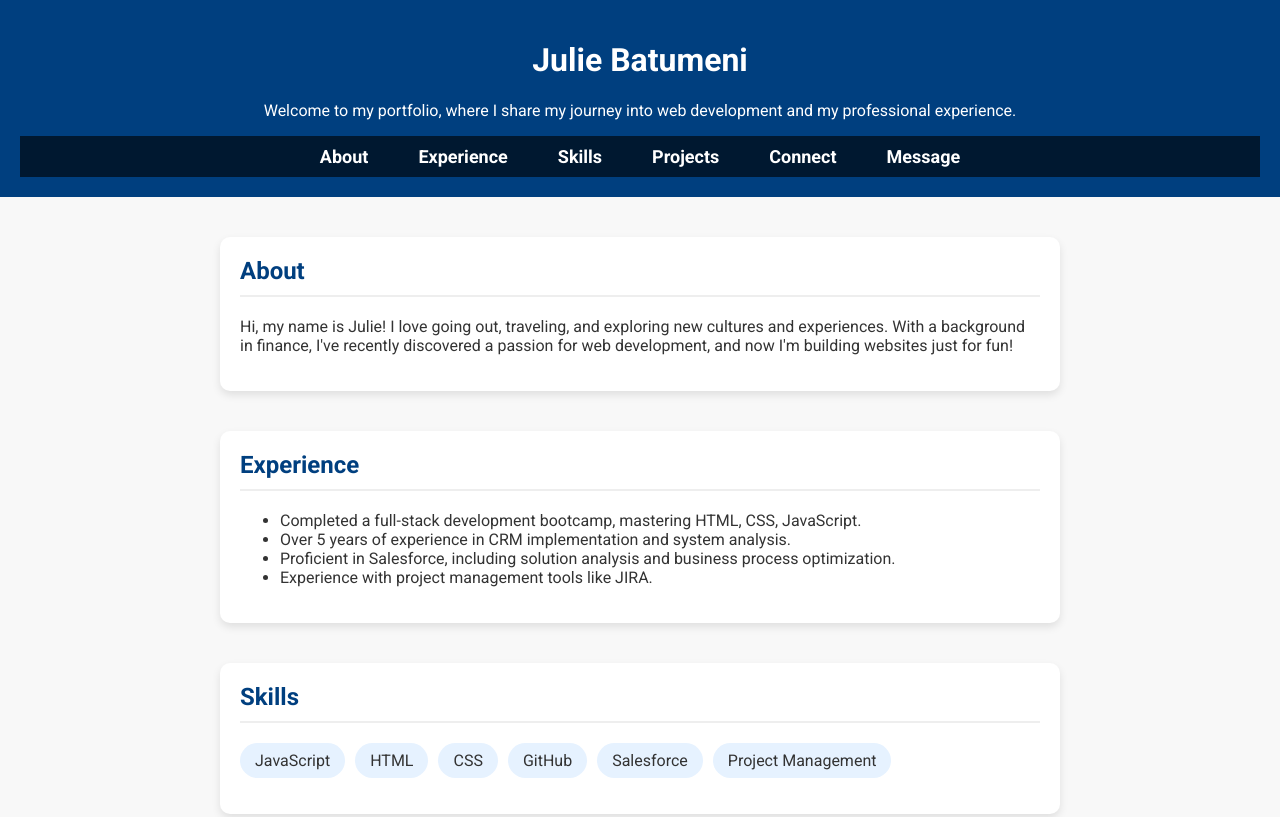
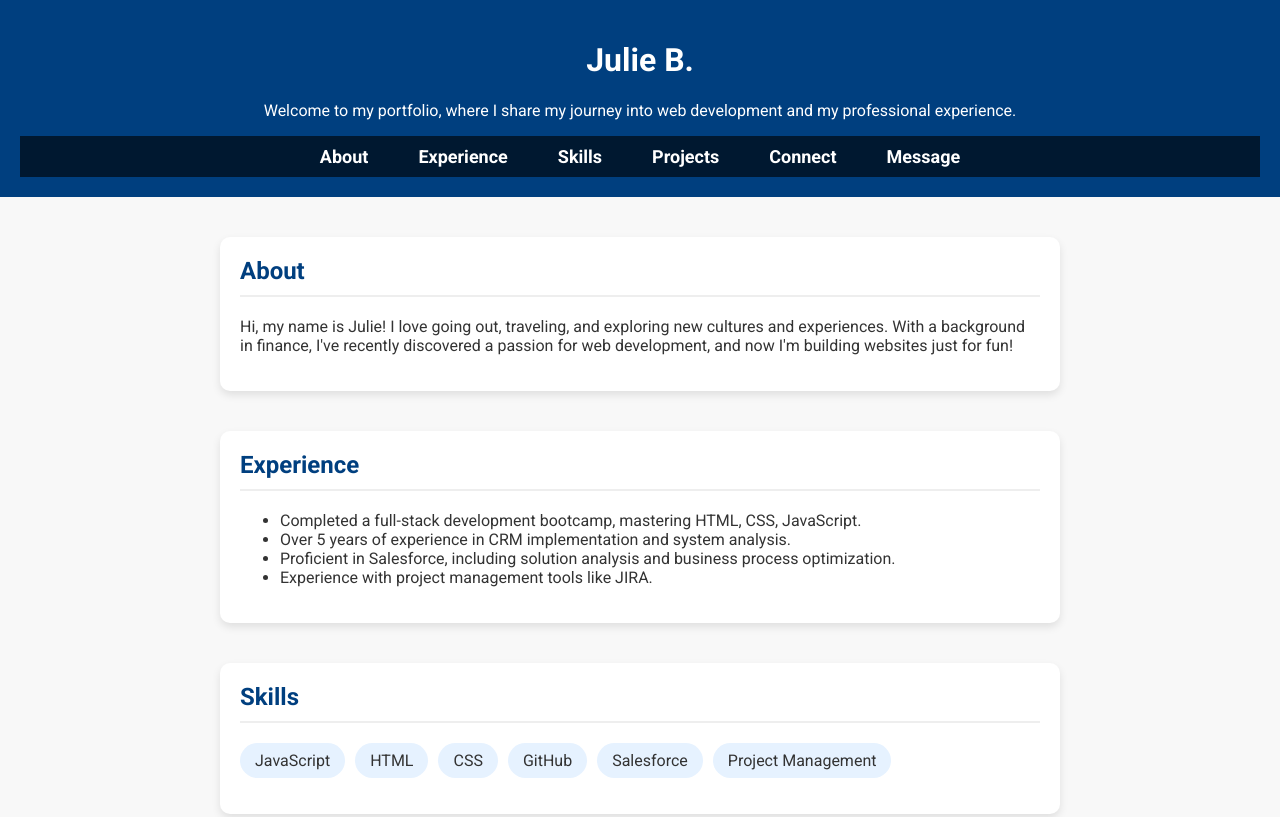
Before and after one commit to canellecode/julie-batumeni-jupiter, a plain HTML site: page index.html in a window 1280 px wide. Shown: the top 817 px of the page. Drawn offline with Linux system fonts and the light colour scheme; no server answers.

Commit message:
Update index.html

```diff
--- a/index.html
+++ b/index.html
@@ -11,7 +11,7 @@
 </head>
 <body>
     <header>
-        <h1>Julie Batumeni</h1>
+        <h1>Julie B.</h1>
         <p>Welcome to my portfolio, where I share my journey into web development and my professional experience.</p>
         <!-- Navigation Menu -->
         <nav>
```
